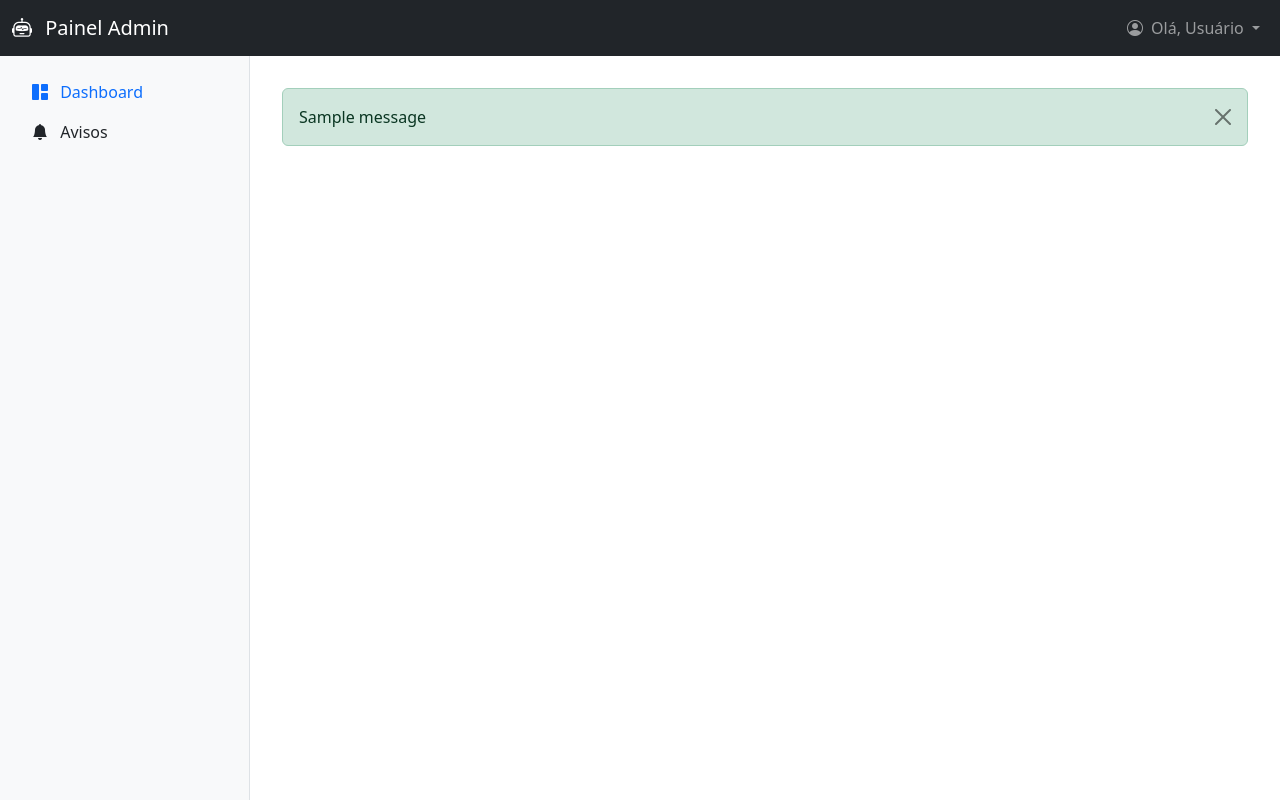
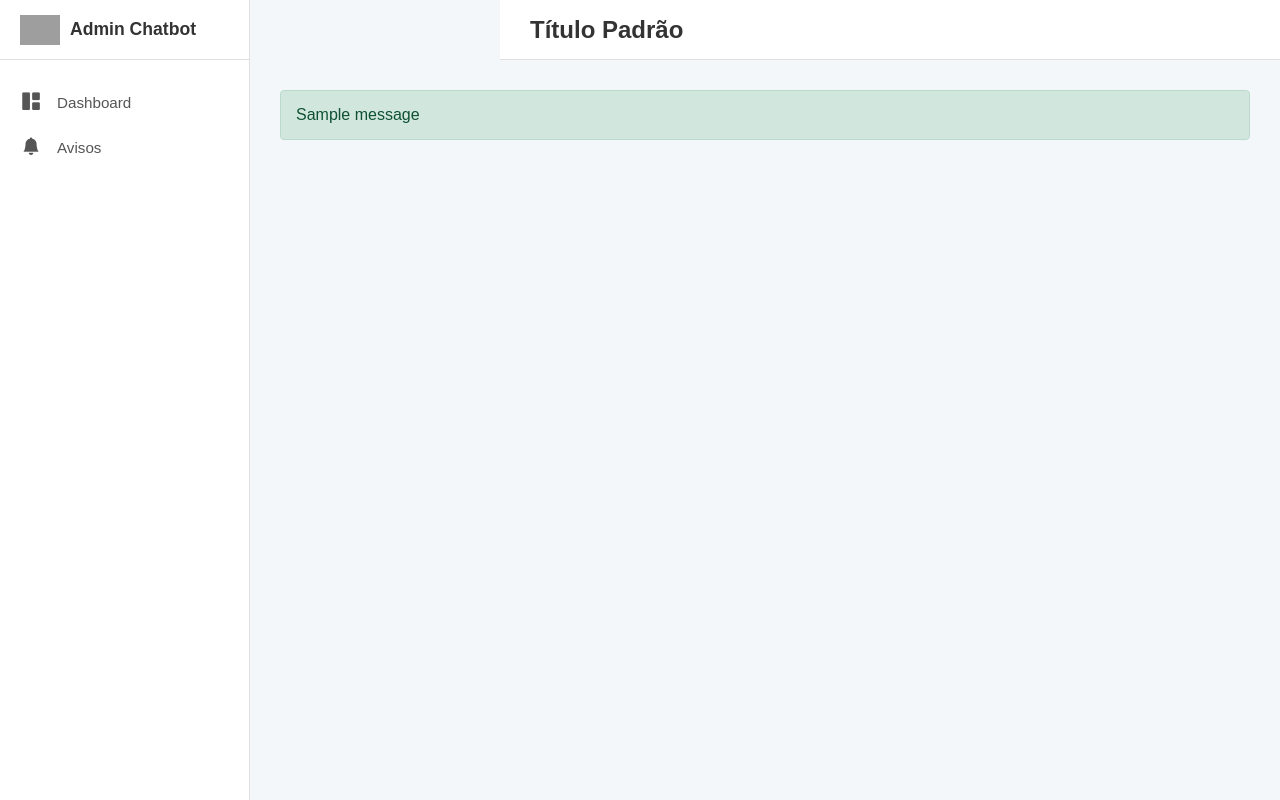
Before and after one commit to leodah20/chatbot-front, a Flask app: template templates/base.html in a window 1280 px wide. Run offline with Flask 3, Linux system fonts and the light colour scheme; the template is opened without the code that fills it, so the values that code supplies are empty; one stand-in notice (Sample message) is shown; grey boxes are pictures that could not be loaded.

Commit message:
modified:   app.py 	new file:   static/css/base_styles.css 	new file:   static/css/dashboard_styles.css 	modified:   templates/base.html 	new file:   templates/dashboard.html 	modified:   templates/login.html

```diff
--- a/app.py
+++ b/app.py
@@ -9,8 +9,8 @@ app.secret_key = os.urandom(24) # Ou define uma chave fixa temporariamente
 
 # Configurações (Ajusta conforme necessário)
 # URL base da tua API FastAPI (chatbot_api)
-API_BASE_URL = os.environ.get("http://100.75.160.12:5005")
-
+API_BASE_URL = "http://100.75.160.12:5005"
+#  API_BASE_URL = os.environ.get("http://100.75.160.12:5005")
 # --- Decorator para Proteger Rotas ---
 def login_required(f):
     @wraps(f)
@@ -111,33 +111,39 @@ def logout():
 @login_required
 def dashboard():
     """ Rota para a página principal do dashboard. Busca dados da API. """
+    # Busca apenas o endpoint de avisos que está funcionando
     api_endpoints = {
         "avisos": f"{API_BASE_URL}/aviso/",
-        "disciplinas": f"{API_BASE_URL}/disciplina/",
-        "professores": f"{API_BASE_URL}/professor/",
-        "alunos": f"{API_BASE_URL}/aluno/"
     }
-    dashboard_data = {}
+
+    dashboard_data = {
+        "avisos": [],
+        "disciplinas": [],
+        "professores": [],
+        "alunos": []
+    }
     error_occurred = False
 
     for key, url in api_endpoints.items():
         try:
-            # Adiciona um cabeçalho de autenticação se a tua API exigir (ex: Bearer token)
-            # headers = {"Authorization": f"Bearer {session.get('api_token')}"} # Exemplo
-            response = requests.get(url, timeout=5) # headers=headers)
+            response = requests.get(url, timeout=5)
             response.raise_for_status()
-            dashboard_data[key] = response.json()
+            data = response.json()
+            # Se a resposta for uma lista, usa direto; se for dict, tenta extrair a lista
+            dashboard_data[key] = data if isinstance(data, list) else data.get('avisos', [])
         except requests.exceptions.RequestException as e:
             print(f"Erro ao buscar dados de '{key}' da API ({url}): {e}")
             dashboard_data[key] = []
             error_occurred = True
-            # Se for erro 401/403 (Não autorizado), talvez fazer logout?
-            # if isinstance(e, requests.exceptions.HTTPError) and e.response.status_code in [401, 403]:
-            #     flash("Sua sessão expirou ou é inválida. Faça login novamente.", "error")
-            #     return logout()
+
+    # Calcula estatísticas baseadas nos dados disponíveis
+    dashboard_data['total_avisos'] = len(dashboard_data.get('avisos', []))
+    dashboard_data['total_disciplinas'] = len(dashboard_data.get('disciplinas', []))
+    dashboard_data['total_professores'] = len(dashboard_data.get('professores', []))
+    dashboard_data['total_alunos'] = len(dashboard_data.get('alunos', []))
 
     if error_occurred:
-        flash("Erro ao carregar alguns dados do dashboard. A API pode estar indisponível.", "warning")
+        flash("Alguns dados do dashboard não puderam ser carregados.", "warning")
 
     return render_template('dashboard.html', **dashboard_data)
 
--- /dev/null
+++ b/static/css/base_styles.css
@@ -0,0 +1,235 @@
+/* Conteúdo de base.css */
+/* Reset básico e estilos globais */
+* {
+    box-sizing: border-box;
+    margin: 0;
+    padding: 0;
+    font-family: 'Arial', sans-serif; /* Define uma fonte padrão */
+}
+
+html, body {
+    height: 100%;
+    /* Removido background e color daqui para evitar conflitos com login */
+}
+
+a {
+    text-decoration: none;
+    color: inherit; /* Herda a cor do elemento pai */
+}
+
+ul {
+    list-style: none;
+}
+
+/* Layout Principal */
+.container-principal {
+    display: flex;
+    min-height: 100vh;
+}
+
+/* Barra Lateral */
+.barra-lateral {
+    width: 250px; /* Largura fixa */
+    background-color: #ffffff; /* Fundo branco */
+    border-right: 1px solid #e0e0e0; /* Borda cinza clara */
+    display: flex;
+    flex-direction: column;
+    position: fixed; /* Fixa na tela */
+    height: 100%;
+    left: 0;
+    top: 0;
+    z-index: 100;
+}
+
+.logo-container {
+    display: flex;
+    align-items: center;
+    padding: 15px 20px; /* Padding ajustado */
+    border-bottom: 1px solid #e0e0e0;
+    height: 60px; /* Altura igual ao header */
+}
+
+.logo-img {
+    height: 30px; /* Altura menor para caber */
+    margin-right: 10px;
+}
+
+.logo-texto {
+    font-size: 1.1rem;
+    font-weight: bold;
+    color: #333;
+}
+
+.navegacao-principal {
+    flex-grow: 1; /* Ocupa o espaço restante */
+    overflow-y: auto; /* Adiciona scroll se necessário */
+    padding: 20px 0;
+}
+
+.navegacao-principal ul {
+    padding: 0;
+}
+
+.item-menu {
+    display: flex;
+    align-items: center;
+    padding: 12px 20px;
+    color: #555; /* Cor do texto do menu */
+    transition: background-color 0.2s ease, color 0.2s ease;
+    font-size: 0.95rem; /* Tamanho da fonte ligeiramente menor */
+}
+
+.item-menu .icon {
+    margin-right: 15px;
+    font-size: 1.1rem; /* Tamanho do ícone */
+    width: 1.25em; /* Garante espaço para o ícone */
+    text-align: center;
+}
+
+.item-menu:hover {
+    background-color: #f0f0f0; /* Fundo ao passar o mouse */
+    color: #000; /* Cor do texto ao passar o mouse */
+}
+
+.item-menu.ativo {
+    background-color: #0d6efd; /* Fundo azul para item ativo (exemplo) */
+    color: #ffffff; /* Texto branco para item ativo */
+    font-weight: bold;
+    /* Adiciona um detalhe visual para o item ativo, se desejado */
+    /* border-left: 3px solid #0d6efd; */
+    /* padding-left: 17px; */
+}
+
+
+/* Conteúdo Principal (à direita da sidebar) */
+.conteudo-principal {
+    margin-left: 250px; /* Mesmo valor da largura da sidebar */
+    flex-grow: 1; /* Ocupa o restante da largura */
+    display: flex;
+    flex-direction: column;
+    min-height: 100vh; /* Garante altura mínima */
+    background-color: #f4f7fa; /* Fundo da área de conteúdo principal */
+}
+
+
+.cabecalho-principal {
+    background-color: #ffffff;
+    border-bottom: 1px solid #e0e0e0;
+    padding: 0 30px;
+    display: flex;
+    justify-content: space-between;
+    align-items: center;
+    height: 60px; /* Altura fixa do cabeçalho */
+    position: sticky; /* Mantém o cabeçalho visível ao rolar */
+    top: 0;
+    z-index: 90; /* Abaixo da sidebar fixa */
+    width: calc(100% - 250px); /* Largura total menos sidebar */
+    margin-left: 250px; /* Compensa a sidebar */
+}
+
+
+.titulo-pagina h2 {
+    margin: 0;
+    font-size: 1.5rem;
+    color: #333;
+    font-weight: 600; /* Peso da fonte */
+}
+
+.menu-usuario {
+    display: flex;
+    align-items: center;
+    position: relative; /* Para o posicionamento do dropdown */
+}
+
+.menu-usuario span {
+    margin-right: 15px;
+    color: #555;
+    font-size: 0.9rem; /* Tamanho da fonte */
+}
+
+.dropdown-usuario .botao-dropdown {
+    background: none;
+    border: none;
+    cursor: pointer;
+    font-size: 1rem;
+    color: #555;
+    padding: 5px; /* Adiciona padding para facilitar o clique */
+}
+
+.dropdown-usuario .dropdown-content {
+    display: none; /* Escondido por padrão */
+    position: absolute;
+    right: 0;
+    top: 100%; /* Abaixo do botão */
+    background-color: #ffffff;
+    min-width: 160px;
+    box-shadow: 0px 8px 16px 0px rgba(0,0,0,0.2);
+    z-index: 101; /* Acima do conteúdo */
+    border-radius: 4px;
+    overflow: hidden; /* Para aplicar border-radius nos itens */
+    border: 1px solid #e0e0e0; /* Borda subtil */
+}
+
+.dropdown-usuario .dropdown-content a {
+    color: black;
+    padding: 10px 15px; /* Padding interno */
+    text-decoration: none;
+    display: block;
+    font-size: 0.9rem; /* Tamanho de fonte menor */
+}
+
+.dropdown-usuario .dropdown-content a:hover {
+    background-color: #f1f1f1;
+}
+
+/* Classe para mostrar o dropdown via JS */
+.dropdown-usuario .dropdown-content.mostrar {
+    display: block;
+}
+
+/* Conteúdo da Página Específica */
+.conteudo-pagina {
+    padding: 30px;
+    flex-grow: 1; /* Ocupa o espaço restante verticalmente */
+    overflow-y: auto; /* Adiciona scroll se necessário */
+}
+
+/* Estilos para Mensagens Flash (ADICIONADOS) */
+.mensagens-flash {
+    margin-bottom: 20px;
+    width: 100%;
+}
+
+.mensagem-flash {
+    padding: 15px;
+    margin-bottom: 10px;
+    border: 1px solid transparent;
+    border-radius: 4px;
+    width: 100%; /* Ocupa largura total */
+}
+
+.flash-success { color: #0f5132; background-color: #d1e7dd; border-color: #badbcc; }
+.flash-error   { color: #842029; background-color: #f8d7da; border-color: #f5c2c7; }
+.flash-info    { color: #055160; background-color: #cff4fc; border-color: #b6effb; }
+.flash-warning { color: #664d03; background-color: #fff3cd; border-color: #ffecb5; }
+
+
+/* Responsividade (exemplo básico) */
+@media (max-width: 768px) {
+    .barra-lateral {
+        transform: translateX(-100%);
+        transition: transform 0.3s ease-in-out;
+    }
+    .barra-lateral.open { /* Classe a ser adicionada via JS */
+        transform: translateX(0);
+    }
+    .conteudo-principal {
+        margin-left: 0;
+    }
+     .cabecalho-principal {
+         left: 0; /* Ocupa largura total */
+         width: 100%;
+         margin-left: 0;
+     }
+    /* Adiciona aqui estilos para um botão hamburger e overlay se necessário */
+}
--- a/templates/base.html
+++ b/templates/base.html
@@ -1,87 +1,80 @@
-<!doctype html>
+<!DOCTYPE html>
 <html lang="pt-br">
 <head>
-    <meta charset="utf-8">
-    <meta name="viewport" content="width=device-width, initial-scale=1">
+    <meta charset="UTF-8">
+    <meta name="viewport" content="width=device-width, initial-scale=1.0">
     <title>{% block title %}Painel Admin Chatbot{% endblock %}</title>
-
-    <link href="https://cdn.jsdelivr.net/npm/bootstrap@5.3.3/dist/css/bootstrap.min.css" rel="stylesheet" integrity="sha384-QWTKZyjpPEjISv5WaRU9OFeRpok6YctnYmDr5pNlyT2bRjXh0JMhjY6hW+ALEwIH" crossorigin="anonymous">
+    <link rel="stylesheet" href="{{ url_for('static', filename='css/base_styles.css') }}">
     <link rel="stylesheet" href="https://cdn.jsdelivr.net/npm/bootstrap-icons@1.11.3/font/bootstrap-icons.min.css">
-
     <style>
-        /* Estilos básicos para layout sidebar + navbar (mantidos) */
-        body { display: flex; min-height: 100vh; flex-direction: column; }
-        .main-container { display: flex; flex-grow: 1; padding-top: 56px; }
-        .sidebar { width: 250px; height: calc(100vh - 56px); position: fixed; top: 56px; left: 0; background-color: #f8f9fa; border-right: 1px solid #dee2e6; padding: 1rem; overflow-y: auto; }
-        .content { margin-left: 250px; flex-grow: 1; padding: 2rem; background-color: #ffffff; }
-        .navbar-fixed-top { position: fixed; top: 0; right: 0; left: 0; z-index: 1030; }
+        /* Estilos adicionais para layout geral (podes mover para base_styles.css) */
+        body { margin: 0; background-color: #f4f7fa; font-family: 'Arial', sans-serif; color: #333; }
+        .container-principal { display: flex; min-height: 100vh; }
+        .barra-lateral { width: 250px; background-color: #ffffff; border-right: 1px solid #e0e0e0; position: fixed; height: 100%; left: 0; top: 0; z-index: 100; display: flex; flex-direction: column; }
+        .conteudo-principal { margin-left: 250px; flex-grow: 1; display: flex; flex-direction: column; padding-top: 60px; /* Altura do header */}
+        .conteudo-pagina { padding: 30px; flex-grow: 1; overflow-y: auto; }
+        .cabecalho-principal { position: fixed; top: 0; left: 250px; right: 0; z-index: 90; height: 60px; background-color: #ffffff; border-bottom: 1px solid #e0e0e0; display: flex; justify-content: space-between; align-items: center; padding: 0 30px;}
+         /* Mensagens Flash */
+        .mensagens-flash { margin-bottom: 20px; width: 100%; }
+        .mensagem-flash { padding: 15px; margin-bottom: 10px; border: 1px solid transparent; border-radius: 4px; width: 100%; }
+        .flash-success { color: #0f5132; background-color: #d1e7dd; border-color: #badbcc; }
+        .flash-error   { color: #842029; background-color: #f8d7da; border-color: #f5c2c7; }
+        .flash-info    { color: #055160; background-color: #cff4fc; border-color: #b6effb; }
+        .flash-warning { color: #664d03; background-color: #fff3cd; border-color: #ffecb5; }
         @media (max-width: 768px) {
-            .sidebar { transform: translateX(-100%); transition: transform 0.3s ease-in-out; z-index: 1040; top: 0; height: 100vh; padding-top: calc(56px + 1rem); }
-            .sidebar.open { transform: translateX(0); }
-            .content { margin-left: 0; }
-             .sidebar-overlay { position: fixed; inset: 0; background-color: rgba(0, 0, 0, 0.5); z-index: 1039; /* Abaixo da sidebar, acima do conteúdo */ }
+            .barra-lateral { transform: translateX(-100%); transition: transform 0.3s ease-in-out; }
+            .barra-lateral.open { transform: translateX(0); }
+            .conteudo-principal { margin-left: 0; }
+            .cabecalho-principal { left: 0; }
         }
     </style>
     {% block head_css %}{% endblock %}
 </head>
 <body>
-
-<nav class="navbar navbar-expand-lg navbar-dark bg-dark navbar-fixed-top">
-    <div class="container-fluid">
-        <button class="navbar-toggler me-2" type="button" onclick="toggleSidebar()">
-            <span class="navbar-toggler-icon"></span>
-        </button>
-        <a class="navbar-brand" href="{{ url_for('dashboard') }}">
-             <i class="bi bi-robot me-2"></i> Painel Admin
-        </a>
-        <button class="navbar-toggler" type="button" data-bs-toggle="collapse" data-bs-target="#navbarNavDropdown" aria-controls="navbarNavDropdown" aria-expanded="false" aria-label="Toggle navigation">
-            <span class="navbar-toggler-icon"></span>
-        </button>
-        <div class="collapse navbar-collapse justify-content-end" id="navbarNavDropdown">
-            <ul class="navbar-nav">
-                <li class="nav-item dropdown">
-                    <a class="nav-link dropdown-toggle" href="#" id="navbarDropdownMenuLink" role="button" data-bs-toggle="dropdown" aria-expanded="false">
-                        <i class="bi bi-person-circle me-1"></i>
-                        Olá, {{ session.get('user', {}).get('nome', 'Usuário') }}
-                    </a>
-                    <ul class="dropdown-menu dropdown-menu-end" aria-labelledby="navbarDropdownMenuLink">
-                        <li><a class="dropdown-item" href="{{ url_for('logout') }}"> <i class="bi bi-box-arrow-right me-2"></i>Sair</a></li>
-                    </ul>
-                </li>
-            </ul>
+    <div class="container-principal">
+        <aside class="barra-lateral">
+            <div class="logo-container">
+                <img src="{{ url_for('static', filename='img/placeholder.svg') }}" alt="Logo" class="logo-img">
+                <span class="logo-texto">Admin Chatbot</span>
             </div>
-    </div>
-</nav>
-
-<div id="sidebar-overlay" class="sidebar-overlay d-none d-md-none" onclick="toggleSidebar()"></div>
-
-<div class="main-container">
-    <aside id="sidebar" class="sidebar">
-        <ul class="nav nav-pills flex-column mb-auto">
-            <li class="nav-item">
-                <a href="{{ url_for('dashboard') }}" class="nav-link {% if request.endpoint == 'dashboard' %}active{% endif %}" aria-current="page">
-                    <i class="bi bi-grid-1x2-fill me-2"></i>
-                    Dashboard
+            <nav class="navegacao-principal">
+                <ul>
+                    <li>
+                        <a href="{{ url_for('dashboard') }}" class="item-menu {% if request.endpoint == 'dashboard' %}ativo{% endif %}">
+                            <i class="bi bi-grid-1x2-fill icon"></i> Dashboard
                         </a>
                     </li>
                     <li>
-                 <a href="{{ url_for('manage_avisos') if 'manage_avisos' in request.endpoint else '#' }}" class="nav-link link-dark {% if request.endpoint == 'manage_avisos' %}active{% endif %}">
-                    <i class="bi bi-bell-fill me-2"></i>
-                    Avisos
+                        <a href="{{ url_for('manage_avisos') if 'manage_avisos' in request.endpoint else '#' }}" class="item-menu {% if request.endpoint == 'manage_avisos' %}ativo{% endif %}">
+                             <i class="bi bi-bell-fill icon"></i> Avisos
                         </a>
                     </li>
                     </ul>
+            </nav>
         </aside>
 
-    <main class="content">
+        <div class="conteudo-principal">
+            <header class="cabecalho-principal">
+                <div class="titulo-pagina">
+                    <h2>{% block page_title %}Título Padrão{% endblock %}</h2>
+                </div>
+                <div class="menu-usuario">
+                    <span>Olá, {{ session.get('user', {}).get('nome', 'Usuário') }}</span>
+                    <div class="dropdown-usuario">
+                        <button class="botao-dropdown">▼</button>
+                        <div class="dropdown-content">
+                            <a href="{{ url_for('logout') }}">Sair</a>
+                        </div>
+                    </div>
+                </div>
+            </header>
+
+            <main class="conteudo-pagina">
                 {% with messages = get_flashed_messages(with_categories=true) %}
                     {% if messages %}
-                <div class="mb-4">
+                        <div class="mensagens-flash">
                         {% for category, message in messages %}
-                    <div class="alert alert-{{ category if category in ['success', 'warning', 'danger', 'info'] else 'secondary' }} alert-dismissible fade show" role="alert">
-                        {{ message }}
-                        <button type="button" class="btn-close" data-bs-dismiss="alert" aria-label="Close"></button>
-                    </div>
+                            <div class="mensagem-flash flash-{{ category }}">{{ message }}</div>
                         {% endfor %}
                         </div>
                     {% endif %}
@@ -90,33 +83,24 @@
                 {% block content %}{% endblock %}
             </main>
         </div>
-
-<script src="https://cdn.jsdelivr.net/npm/bootstrap@5.3.3/dist/js/bootstrap.bundle.min.js" integrity="sha384-YvpcrYf0tY3lHB60NNkmXc5s9fDVZLESaAA55NDzOxhy9GkcIdslK1eN7N6jIeHz" crossorigin="anonymous"></script>
+    </div>
 
     <script>
-    function toggleSidebar() {
-        document.getElementById('sidebar').classList.toggle('open');
-        document.getElementById('sidebar-overlay').classList.toggle('d-none');
-    }
-     // Função para mostrar/esconder o menu do utilizador (já incluída no Bootstrap JS, mas pode ser customizada)
-     // Função básica para fechar dropdowns se clicar fora
+        document.querySelector('.botao-dropdown')?.addEventListener('click', function() {
+            document.querySelector('.dropdown-content')?.classList.toggle('mostrar');
+        });
         window.onclick = function(event) {
-         if (!event.target.matches('.dropdown-toggle')) {
-             var dropdowns = document.getElementsByClassName("dropdown-menu");
+            if (!event.target.matches('.botao-dropdown')) {
+                var dropdowns = document.getElementsByClassName("dropdown-content");
                 for (var i = 0; i < dropdowns.length; i++) {
                     var openDropdown = dropdowns[i];
-                 if (openDropdown.classList.contains('show')) {
-                     // Verifica se o clique foi fora do menu E fora do botão que o abre
-                     if (!openDropdown.contains(event.target) && !event.target.closest('[data-bs-toggle="dropdown"]')) {
-                          // A funcionalidade de fechar já é tratada pelo Bootstrap JS,
-                          // mas podes adicionar lógica extra aqui se necessário.
-                     }
+                    if (openDropdown.classList.contains('mostrar')) {
+                        openDropdown.classList.remove('mostrar');
                     }
                 }
             }
         }
     </script>
-
     {% block scripts %}{% endblock %}
 </body>
 </html>
--- a/templates/login.html
+++ b/templates/login.html
@@ -35,7 +35,7 @@
 
         <form class="form" action="{{ url_for('login') }}" method="post">
           <label class="sr-only" for="email">Email</label>
-          <input id="email" name="username" type="email" placeholder="Email" required class="input" />
+          <input id="email" name="email" type="email" placeholder="Email" required class="input" />
 
           <label class="sr-only" for="senha">Senha</label>
           <input id="senha" name="password" type="password" placeholder="Senha" required class="input" />
```
Also changed, not shown: static/css/dashboard_styles.css (added, +46 -0 lines), templates/dashboard.html (added, +84 -0 lines). Lines whose indentation alone changed are shown as unchanged.
